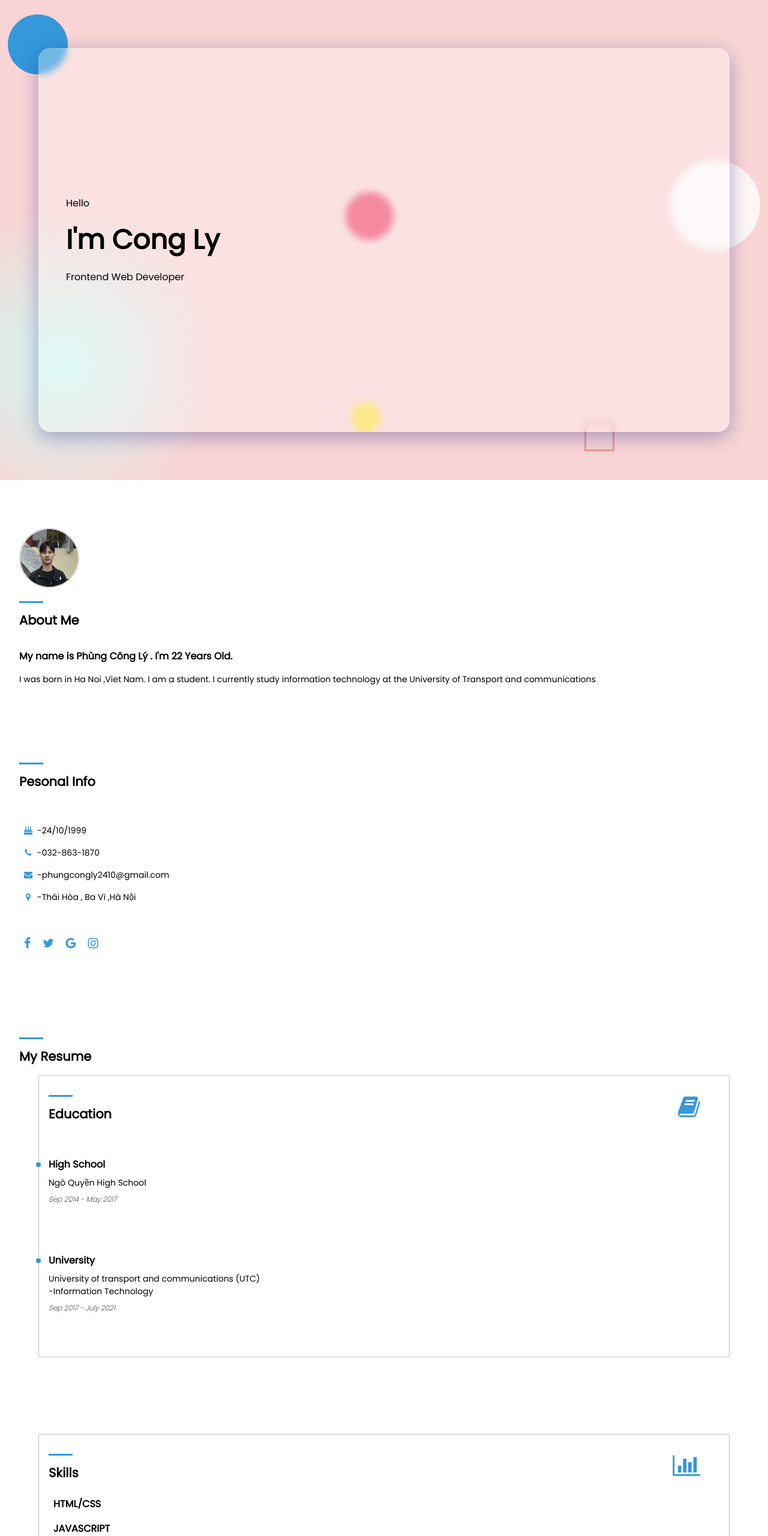
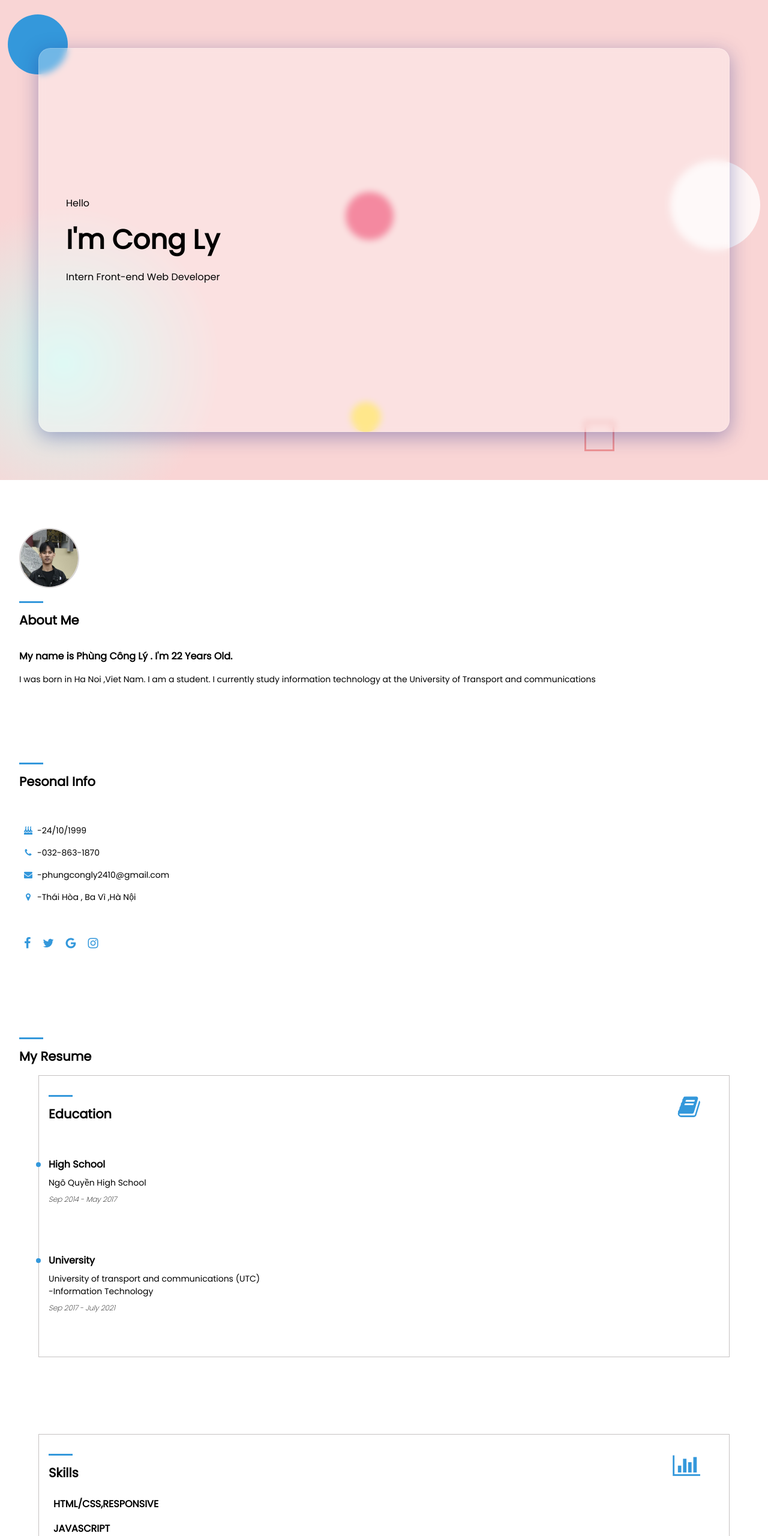
Before and after one commit to phungcongly/phungly, a plain HTML site: page index.html in a window 1280 px wide. Shown: the top 2560 px of the page at 60% size. Drawn offline with nearby package versions, Linux system fonts and the light colour scheme.

Commit message:
commit 17

```diff
--- a/index.html
+++ b/index.html
@@ -24,7 +24,7 @@
         <div class="left">
           <p>Hello</p>
           <h1 class="intro">I'm  Cong Ly</h1>
-          <p>Frontend Web Developer</p>
+          <p>Intern Front-end Web Developer</p>
         </div>
       </div>
 
@@ -94,7 +94,7 @@
         <div class="section-wrapper">
              <h1 class="section-heading">Skills <i class="fa fa-bar-chart"></i> </h1>
              <ul class="section-list">
-                 <li class="text-title">HTML/CSS</li>
+                 <li class="text-title">HTML/CSS,RESPONSIVE</li>
                  <li class="text-title">JAVASCRIPT</li>
                  <li class="text-title">MYSQL</li>
 
```
